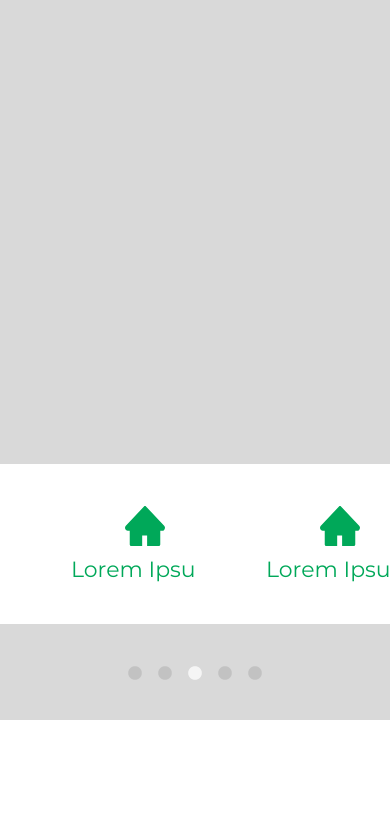
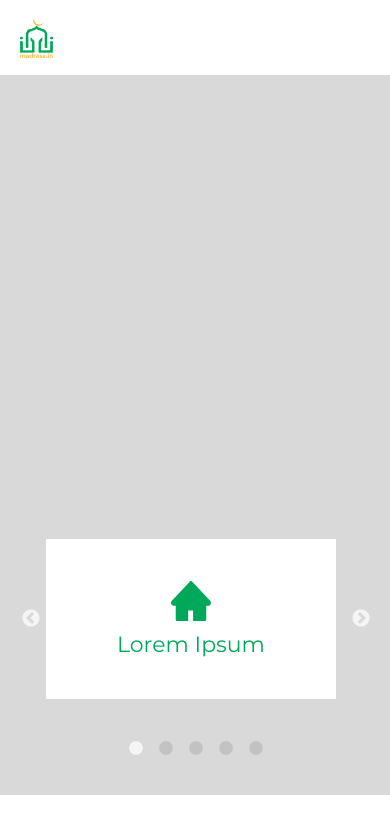
Before and after one commit to OsamaAslam29/Online-Madrasa-, a React (Create React App) app: page / in a window 390 px wide. Shown: the top 834 px of the page. Built offline with nearby package versions, Linux system fonts and the light colour scheme.

Commit message:
slider done

```diff
--- a/src/App.js
+++ b/src/App.js
@@ -12,7 +12,7 @@ import Subscribe from './Components/Subscribe/Subscribe'
 function App() {
   return (
     <>
-      {/* <Navbar /> */}
+      <Navbar />
       <MainSlider />
       {/* <Images /> */}
       {/* <Subscribe />
--- a/src/Components/Slider/Slider.jsx
+++ b/src/Components/Slider/Slider.jsx
@@ -34,7 +34,7 @@ const HomeSlider = () => {
     slidesToScroll: 1,
     initialSlide: 0,
     arrows: false,
-    autoplay: true,
+    // autoplay: true,
     autoplaySpeed: 2000,
     responsive: [
       {
@@ -52,6 +52,16 @@ const HomeSlider = () => {
           slidesToShow: 2,
           slidesToScroll: 1,
           initialSlide: 0,
+        },
+      },
+      {
+        breakpoint: 650,
+        settings: {
+          slidesToShow: 1,
+          slidesToScroll: 1,
+          arrows: true,
+          initialSlide: 0,
+
         },
       },
     ],
--- a/src/Components/Slider/Slider.scss
+++ b/src/Components/Slider/Slider.scss
@@ -35,6 +35,15 @@ li.slick-active button:before {
 .parent {
   max-width: 1200px;
   margin: 0 auto;
+  @media screen and (max-width:1270px) {
+    max-width: 910px;
+}
+  @media screen and (max-width:1000px) {
+    max-width: 600px;
+}
+  @media screen and (max-width:650px) {
+    max-width: 300px;
+}
 
   .main {
     display: flex !important;
@@ -79,5 +88,8 @@ li.slick-active button:before {
     position: absolute;
     bottom: 6rem;
     width: 100%;
+    @media screen and (max-width:1270px) {
+      left: 1px;
+  }
   }
 }
```
